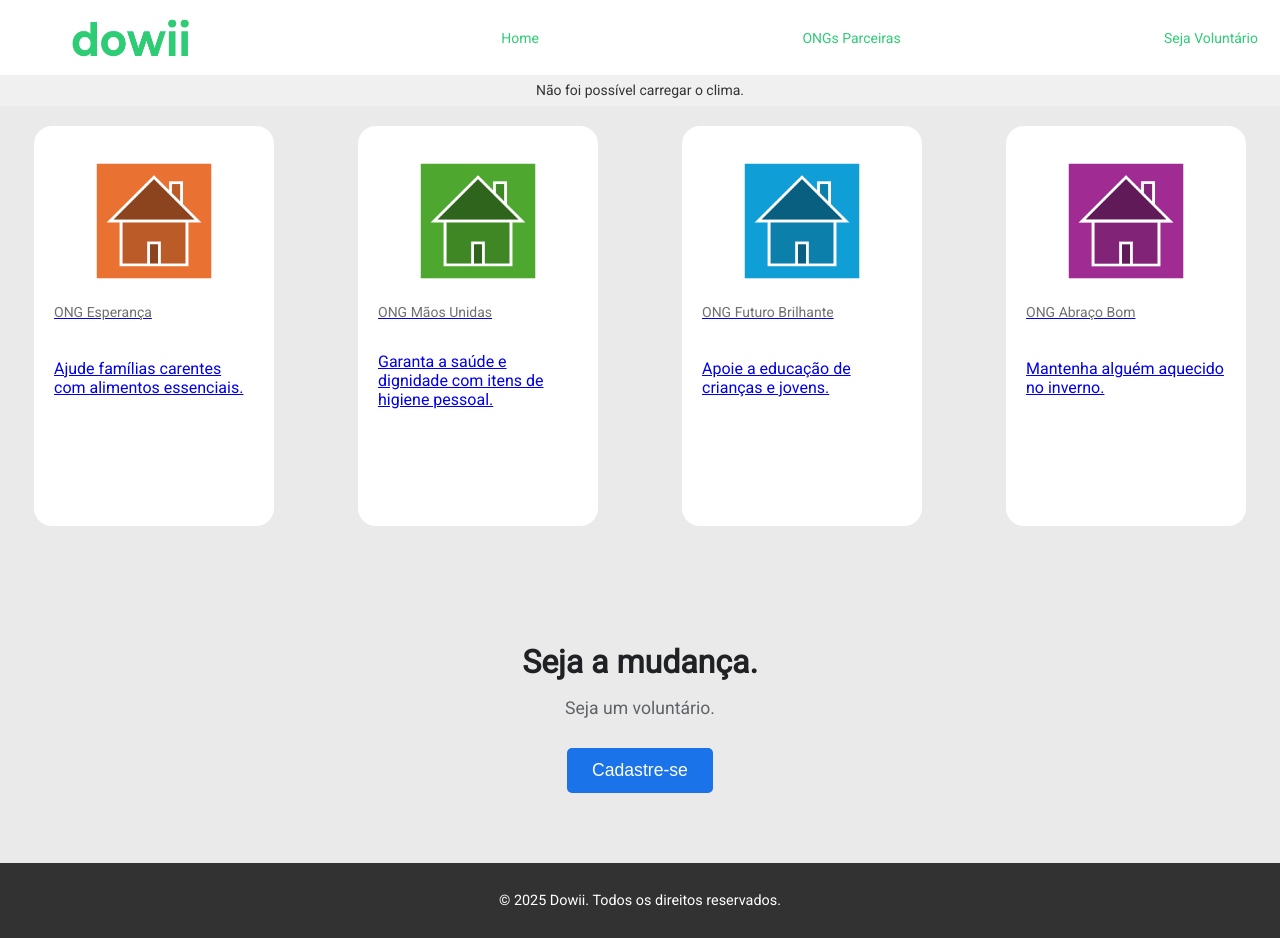
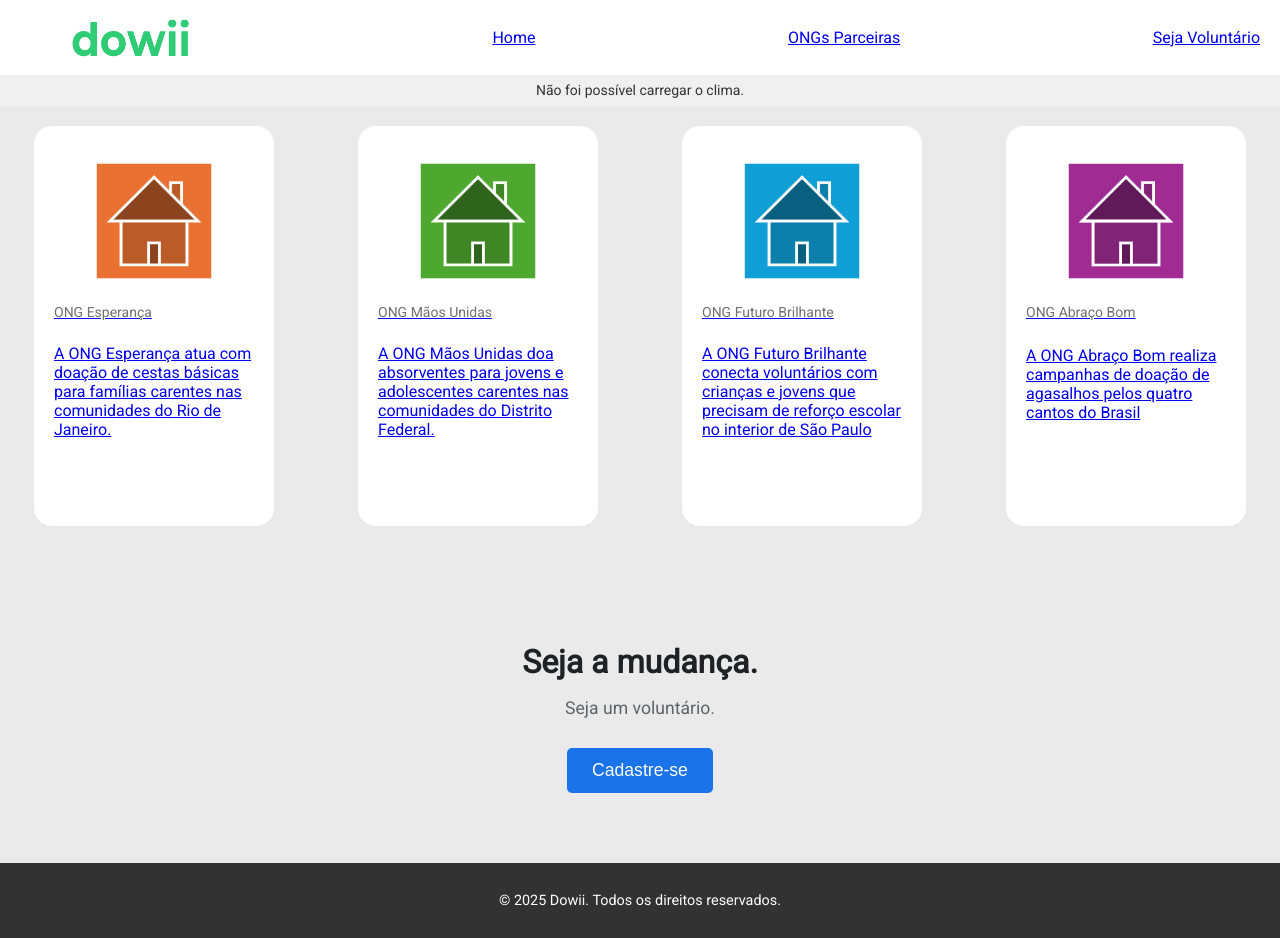
Before and after one commit to betotramontina/plataforma-front-end-avancado, a React (Create React App) app: page /products in a window 1280 px wide. Built offline with nearby package versions, Linux system fonts and the light colour scheme; no server answers.

Commit message:
Update Products.js

```diff
--- a/src/pages/Products.js
+++ b/src/pages/Products.js
@@ -5,42 +5,46 @@ import ong1 from '../assets/ong1.png';
 import ong2 from '../assets/ong2.png';
 import ong3 from '../assets/ong3.png';
 import ong4 from '../assets/ong4.png';
-import { useNavigate } from 'react-router-dom';
+import { Link, useNavigate, useLocation } from 'react-router-dom';
 
-const staticProducts = [
+export const staticProducts = [
   {
     id: 1,
     name: "ONG Esperança",
     image: ong1,
-    description: "Ajude famílias carentes com alimentos essenciais.",
-    // Adicione outras propriedades que seu componente Item precise
+    description: "A ONG Esperança atua com doação de cestas básicas para famílias carentes nas comunidades do Rio de Janeiro.",
+    tooltipText: "Ajude famílias carentes com alimentos essenciais.",
   },
   {
     id: 2,
     name: "ONG Mãos Unidas",
     image:  ong2,
-    description: "Garanta a saúde e dignidade com itens de higiene pessoal.",
+    description: "A ONG Mãos Unidas doa absorventes para jovens e adolescentes carentes nas comunidades do Distrito Federal.",
+    tooltipText: "Garanta a saúde e dignidade com itens de higiene pessoal.",
   },
   {
     id: 3,
     name: "ONG Futuro Brilhante",
     image: ong3,
-    description: "Apoie a educação de crianças e jovens.",
+    description: "A ONG Futuro Brilhante conecta voluntários com crianças e jovens que precisam de reforço escolar no interior de São Paulo",
+    tooltipText: "Apoie a educação de crianças e jovens.",
   },
   {
     id: 4,
     name: "ONG Abraço Bom",
     image: ong4,
-    description: "Mantenha alguém aquecido no inverno.",
+    description: "A ONG Abraço Bom realiza campanhas de doação de agasalhos pelos quatro cantos do Brasil",
+    tooltipText: "Mantenha alguém aquecido no inverno.",
   },
   ];
 
 export default function Products() {
   const navigate = useNavigate();
-  const [weatherInfo, setWeatherInfo] = useState(""); // eslint-disable-next-line no-unused-vars
+  const location = useLocation();
+  const [weatherInfo, setWeatherInfo] = useState(""); // eslint-disable-next-line
   const [cityIndex, setCityIndex] = useState(0);
 
-  const apiKey = "79f2870e4528540bb5f5079faa56e91f"; // Sua chave da API
+  const apiKey = "79f2870e4528540bb5f5079faa56e91f";
 
   // Efeito para buscar o clima e atualizar a cada 5 segundos
   useEffect(() => {
@@ -52,8 +56,6 @@ export default function Products() {
 
     // Função que busca o clima da cidade atual e atualiza o estado
     const buscarClimaEAtualizar = () => {
-      // Usamos o callback de setCityIndex para garantir que estamos sempre
-      // trabalhando com o índice mais atualizado e para a próxima cidade.
       setCityIndex(prevIndex => {
         const currentCityIndexToFetch = prevIndex;
         const cidade = cidades[currentCityIndexToFetch];
@@ -79,27 +81,24 @@ export default function Products() {
             setWeatherInfo("Não foi possível carregar o clima.");
           });
 
-        // Retorna o próximo índice para a próxima rodada da função no intervalo
         return (prevIndex + 1) % cidades.length;
       });
     };
 
     console.log(`[Clima] useEffect de clima inicializado (Configurando intervalo).`);
 
-    // Chamada inicial para buscar o clima imediatamente na montagem do componente
     buscarClimaEAtualizar();
 
     // Configura o intervalo para chamar a função a cada 5 segundos
     const intervalId = setInterval(buscarClimaEAtualizar, 5000);
     console.log(`[Clima] Intervalo definido com ID: ${intervalId}`);
 
-    // Função de limpeza: será executada quando o componente for desmontado para parar o intervalo
     return () => {
       console.log(`[Clima] Limpando intervalo com ID: ${intervalId}`);
       clearInterval(intervalId);
     };
 
-  }, [apiKey]); // O efeito depende apenas da apiKey. cityIndex é gerenciado internamente pelo setState.
+  }, [apiKey]);
 
   return (
     <div className="content-product">
@@ -108,24 +107,23 @@ export default function Products() {
           <img src={logo} alt="Logo da Empresa" />
         </div>
         <div className="user">
-          <span>Home</span>
+          <Link to="/" className={location.pathname === '/' ? 'active-link' : ''}>Home</Link>
         </div>
         <div className="user">
-          <span>ONGs Parceiras</span>
+          <Link to="/products" className={location.pathname === '/products' ? 'active-link' : ''}>ONGs Parceiras</Link>
         </div>
         <div className="user">
-          <span>Seja Voluntário</span>
+          <Link to="/contact" className={location.pathname === '/contact' ? 'active-link' : ''}>Seja Voluntário</Link>
         </div>
       </header>
 
-      {/* Div para exibir as informações do clima, posicionada abaixo do header */}
       <div className="weather-info-bar">
         {weatherInfo}
       </div>
 
       <section className="main-products">
-        {staticProducts.map((p) => ( // <<< AGORA MAPEA 'staticProducts'
-          <Item key={p.id} product={p} /> // <<< Certifique-se de que 'key' e 'product' usam a propriedade correta
+        {staticProducts.map((p) => (
+          <Item key={p.id} product={p} />
         ))}
       </section>
 
```
